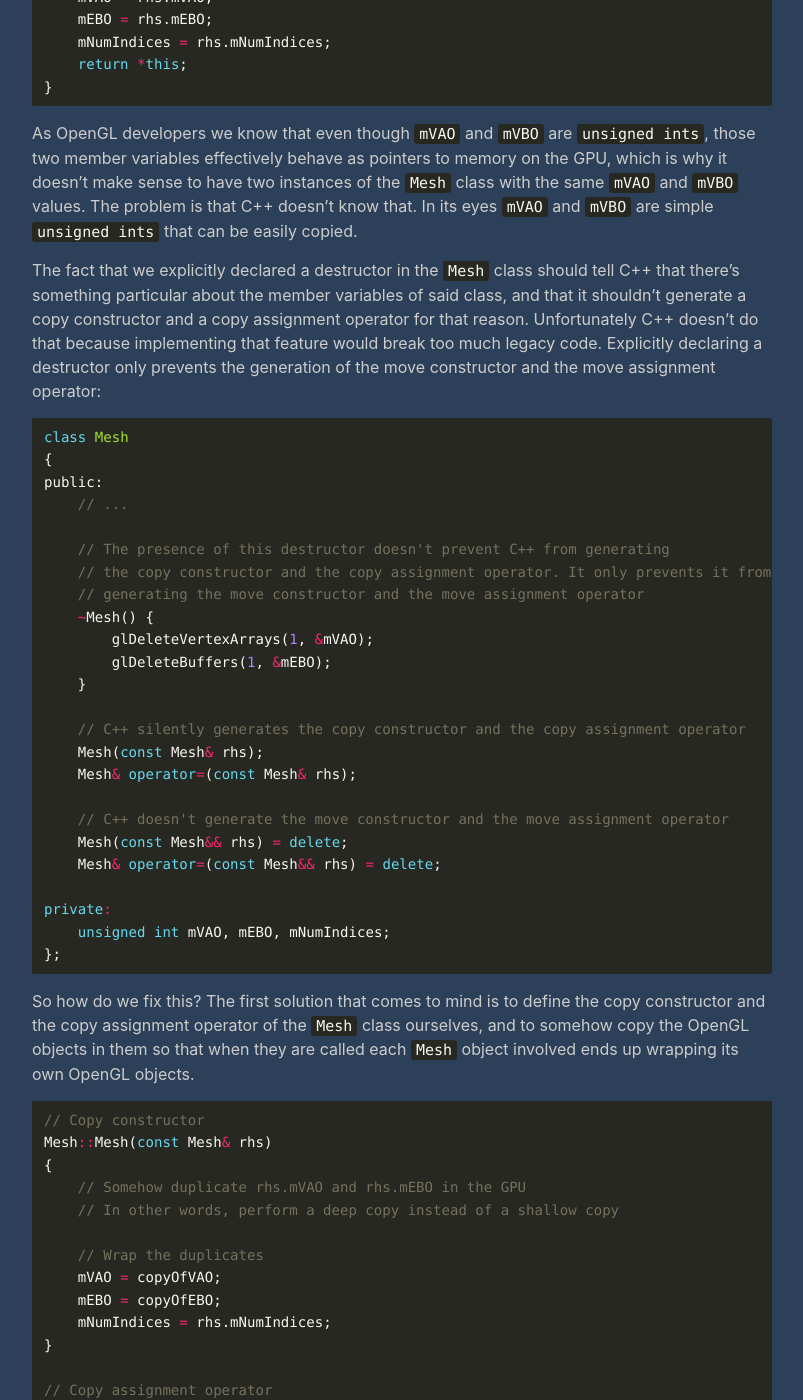
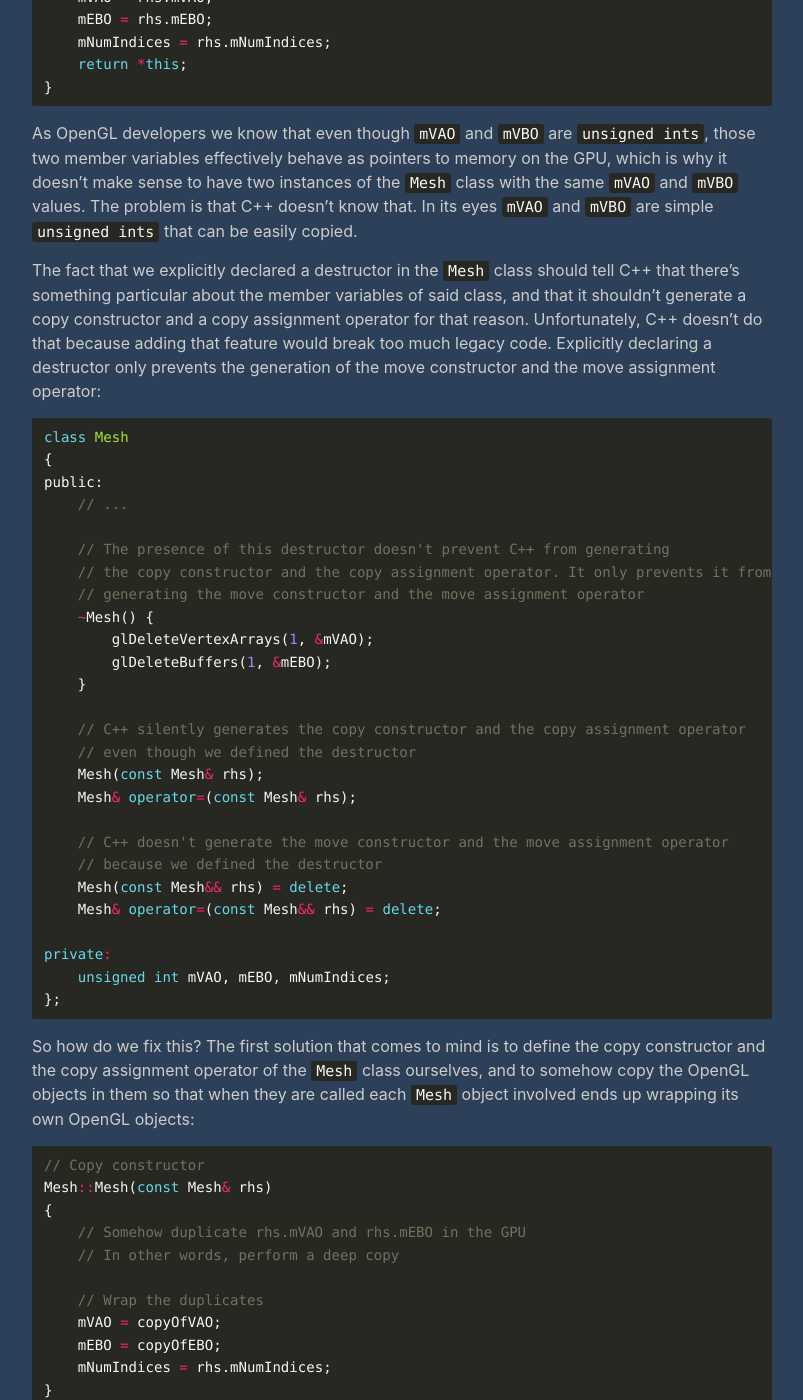
Before and after one commit to diegomacario/diegomacario.github.io, a Jekyll site: the page built from _posts/2021-04-14-disable-copying-of-classes-that-wrap-opengl-objects.md, in a window 1280 px wide and 1400 px high, scrolled down 3627 px. Shown: the whole window, without its empty margins (238-1041 px from the left). Built offline with Jekyll 4.4.1, drawn with Linux system fonts in a browser that asks for light colours; some of the changed text lies outside the part shown.

Commit message:
Finish writing article on disabling copying.

```diff
--- a/_posts/2021-04-14-disable-copying-of-classes-that-wrap-opengl-objects.md
+++ b/_posts/2021-04-14-disable-copying-of-classes-that-wrap-opengl-objects.md
@@ -33,7 +33,7 @@ glDeleteVertexArrays(1, &VAO);
 glDeleteBuffers(1, &EBO);
 {% endhighlight %}
 
-Note the calls to delete the VAO and the EBO at the bottom. We need to remember to do that once we are done working with the teapot, or otherwise we would leak those OpenGL objects. The problem is that that's something that's easy to forget, but we can make sure that we always do it by using this simple wrapper class:
+Note the calls to delete the VAO and the EBO at the bottom. We need to remember to make those calls once we are done working with the teapot, or otherwise we would leak the OpenGL objects that represent it. The problem is that making those calls is something that's easy to forget, but we can make sure that we always do it by using this simple wrapper class:
 
 {% highlight cpp %}
 class Mesh
@@ -112,7 +112,7 @@ Everything seems perfect, but unfortunately the code above has a subtle problem
 Mesh teapot = LoadMeshFromFile("assets/models/teapot.gltf");
 {% endhighlight %}
 
-**Note**: The sequence of events presented below is not accurate in modern C++ because of compiler optimizations like copy elision and the return value optimization (RVO). Regardless, for the purposes of this explanation it's an acceptable simplification.
+**Note**: The sequence of events presented below is not accurate in modern C++ because of compiler optimizations like copy elision and the return value optimization (RVO). I decided to omit the effects of those optimizations to simplify the analysis.
 
 - The `LoadMeshFromFile` function returns a `Mesh` object by value. That temporary `Mesh` object (let's refer to it as `returnedTempMesh`) is copy-constructed from `loadedMesh`:
 
@@ -158,7 +158,7 @@ Mesh& Mesh::operator=(const Mesh& rhs) {
 
 As OpenGL developers we know that even though `mVAO` and `mVBO` are `unsigned ints`, those two member variables effectively behave as pointers to memory on the GPU, which is why it doesn't make sense to have two instances of the `Mesh` class with the same `mVAO` and `mVBO` values. The problem is that C++ doesn't know that. In its eyes `mVAO` and `mVBO` are simple `unsigned ints` that can be easily copied.
 
-The fact that we explicitly declared a destructor in the `Mesh` class should tell C++ that there's something particular about the member variables of said class, and that it shouldn't generate a copy constructor and a copy assignment operator for that reason. Unfortunately C++ doesn't do that because implementing that feature would break too much legacy code. Explicitly declaring a destructor only prevents the generation of the move constructor and the move assignment operator:
+The fact that we explicitly declared a destructor in the `Mesh` class should tell C++ that there's something particular about the member variables of said class, and that it shouldn't generate a copy constructor and a copy assignment operator for that reason. Unfortunately, C++ doesn't do that because adding that feature would break too much legacy code. Explicitly declaring a destructor only prevents the generation of the move constructor and the move assignment operator:
 
 {% highlight cpp %}
 class Mesh
@@ -175,10 +175,12 @@ public:
     }
 
     // C++ silently generates the copy constructor and the copy assignment operator
+    // even though we defined the destructor
     Mesh(const Mesh& rhs);
     Mesh& operator=(const Mesh& rhs);
 
     // C++ doesn't generate the move constructor and the move assignment operator
+    // because we defined the destructor
     Mesh(const Mesh&& rhs) = delete;
     Mesh& operator=(const Mesh&& rhs) = delete;
 
@@ -187,14 +189,14 @@ private:
 };
 {% endhighlight %}
 
-So how do we fix this? The first solution that comes to mind is to define the copy constructor and the copy assignment operator of the `Mesh` class ourselves, and to somehow copy the OpenGL objects in them so that when they are called each `Mesh` object involved ends up wrapping its own OpenGL objects.
+So how do we fix this? The first solution that comes to mind is to define the copy constructor and the copy assignment operator of the `Mesh` class ourselves, and to somehow copy the OpenGL objects in them so that when they are called each `Mesh` object involved ends up wrapping its own OpenGL objects:
 
 {% highlight cpp %}
 // Copy constructor
 Mesh::Mesh(const Mesh& rhs)
 {
     // Somehow duplicate rhs.mVAO and rhs.mEBO in the GPU
-    // In other words, perform a deep copy instead of a shallow copy
+    // In other words, perform a deep copy
 
     // Wrap the duplicates
     mVAO = copyOfVAO;
@@ -205,7 +207,7 @@ Mesh::Mesh(const Mesh& rhs)
 // Copy assignment operator
 Mesh& Mesh::operator=(const Mesh& rhs) {
     // Somehow duplicate rhs.mVAO and rhs.mEBO in the GPU
-    // In other words, perform a deep copy instead of a shallow copy
+    // In other words, perform a deep copy
 
     // Wrap the duplicates
     mVAO = copyOfVAO;
@@ -259,13 +261,13 @@ private:
 
 Now it's impossible to copy `Mesh` objects. They can only be moved, and when a move occurs, the `mVAO` and `mVBO`of the object that we move from are set equal to 0, which is equivalent to saying that it doesn't wrap any OpenGL objects anymore.
 
-And something really nice is that we don't have to make any changes to the `LoadMeshFromFile` function. To understand why, let's do a step-by-step walkthrough of the same line of code as before:
-
-**Note**: The sequence of events presented below is not accurate in modern C++ because of the same reasons as before.
+And something cool is that we don't have to make any changes to the `LoadMeshFromFile` function. To understand why, let's do a step-by-step walkthrough of the same line of code as before:
 
 {% highlight cpp %}
 Mesh teapot = LoadMeshFromFile("assets/models/teapot.gltf");
 {% endhighlight %}
+
+**Note**: The sequence of events presented below is not accurate in modern C++ because of compiler optimizations like copy elision and the return value optimization (RVO). I decided to omit the effects of those optimizations to simplify the analysis.
 
 - The `LoadMeshFromFile` function returns a `Mesh` object by value. That temporary `Mesh` object (let's refer to it as `returnedTempMesh`) is move-constructed from `loadedMesh`:
 
```
Also changed, not shown: other parts of _posts/2021-04-14-disable-copying-of-classes-that-wrap-opengl-objects.md (+3 -3 lines).
